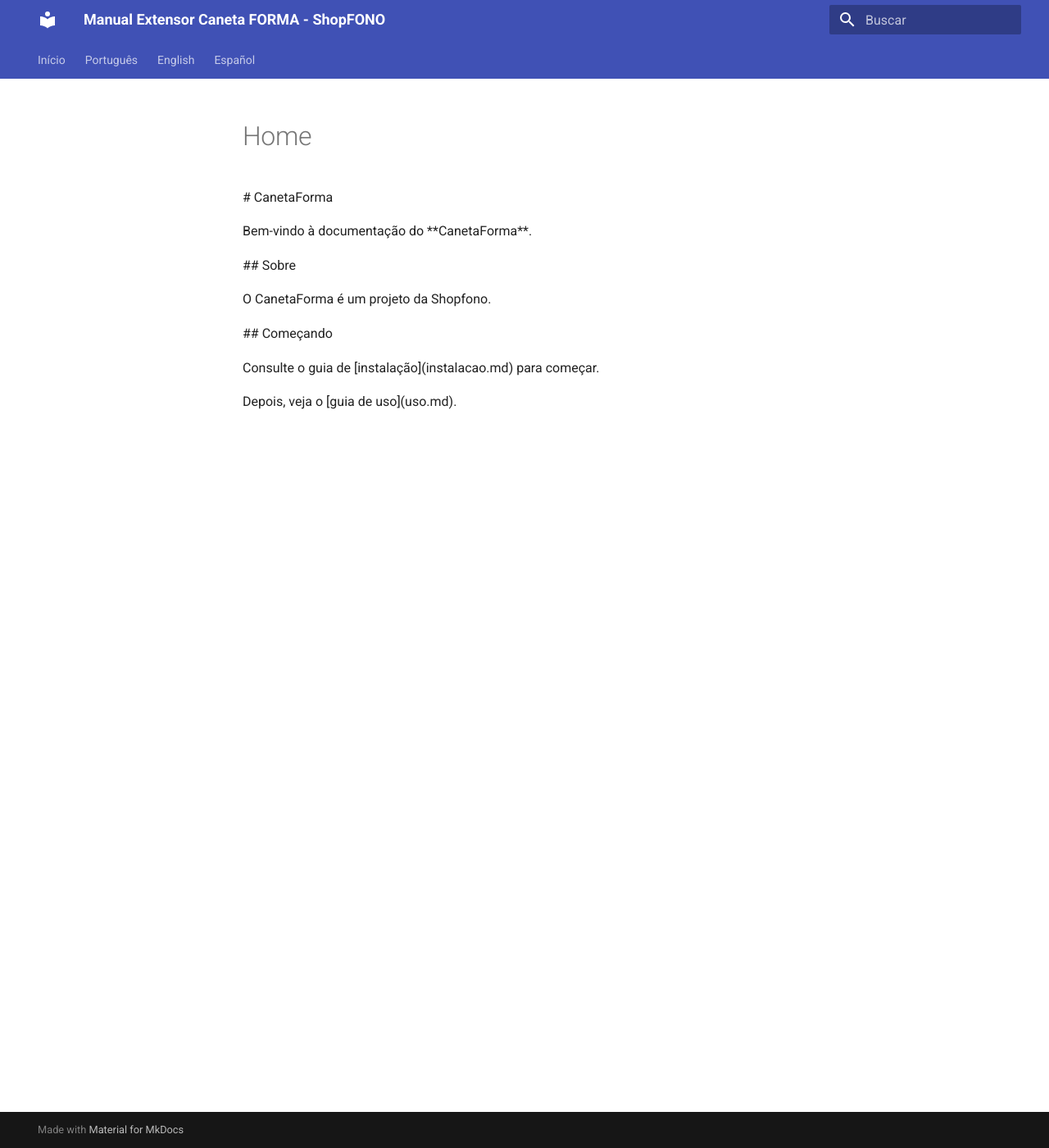
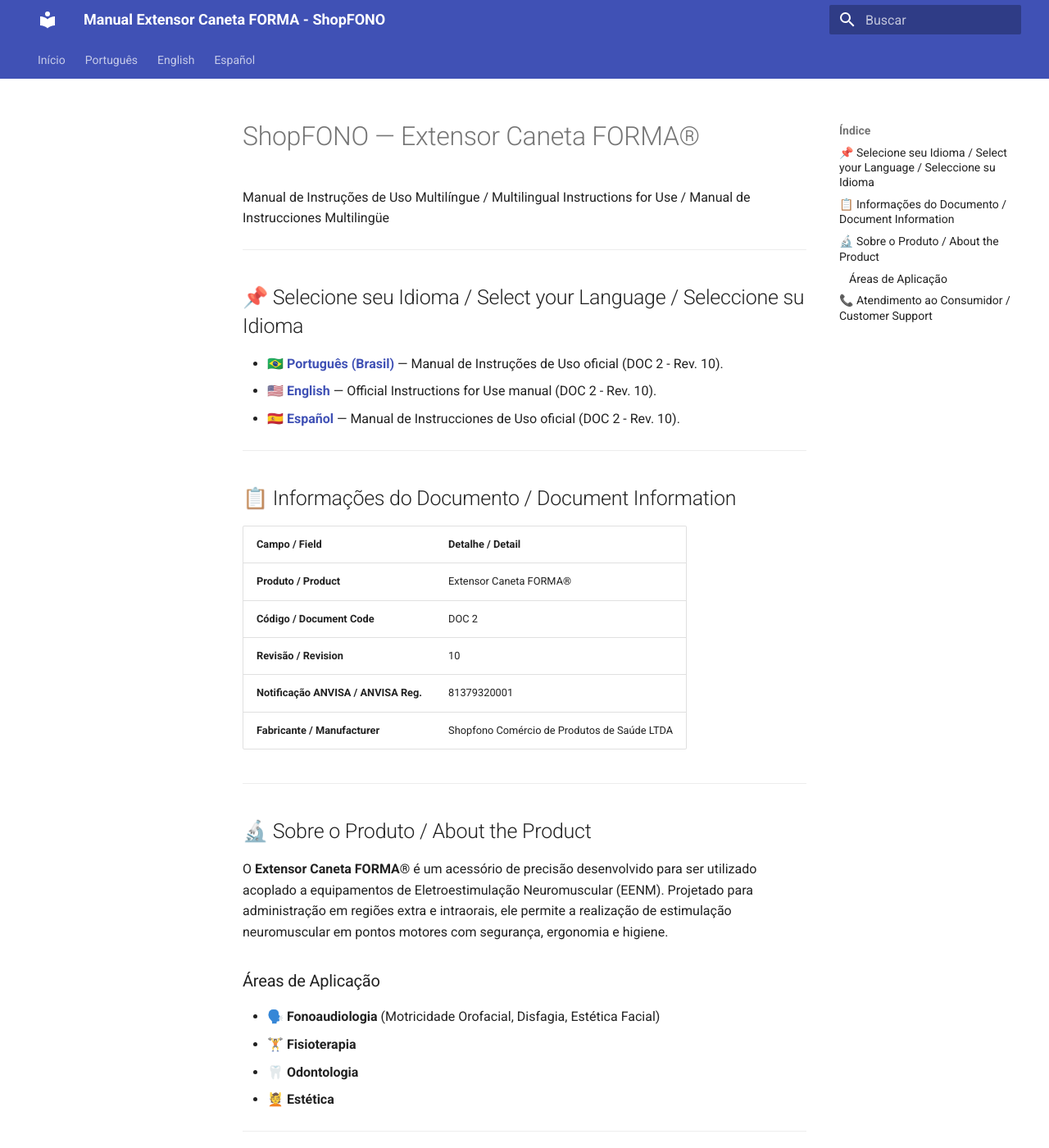
Before and after one commit to docshopfono/CanetaForma, an MkDocs documentation site: the page built from docs/index.md, in a window 1280 px wide and 1400 px high. Shown: the whole window at 82% size. Built offline with MkDocs 1.6.1 and Material for MkDocs 9.7.7, drawn with Linux system fonts in a browser that asks for light colours; some of the changed text lies outside the part shown.

```diff
--- a/docs/index.md
+++ b/docs/index.md
@@ -1,25 +1,47 @@
-\# CanetaForma
+# ShopFONO — Extensor Caneta FORMA®
 
+Manual de Instruções de Uso Multilíngue / Multilingual Instructions for Use / Manual de Instrucciones Multilingüe
 
+---
 
-Bem-vindo à documentação do \*\*CanetaForma\*\*.
+## 📌 Selecione seu Idioma / Select your Language / Seleccione su Idioma
 
+* 🇧🇷 **[Português (Brasil)](pt-BR/README.md)** — Manual de Instruções de Uso oficial (DOC 2 - Rev. 10).
+* 🇺🇸 **[English](en-US/README.md)** — Official Instructions for Use manual (DOC 2 - Rev. 10).
+* 🇪🇸 **[Español](es-ES/README.md)** — Manual de Instrucciones de Uso oficial (DOC 2 - Rev. 10).
 
+---
 
-\## Sobre
+## 📋 Informações do Documento / Document Information
 
+| Campo / Field | Detalhe / Detail |
+|---|---|
+| **Produto / Product** | Extensor Caneta FORMA® |
+| **Código / Document Code** | DOC 2 |
+| **Revisão / Revision** | 10 |
+| **Notificação ANVISA / ANVISA Reg.** | 81379320001 |
+| **Fabricante / Manufacturer** | Shopfono Comércio de Produtos de Saúde LTDA |
 
+---
 
-O CanetaForma é um projeto da Shopfono.
+## 🔬 Sobre o Produto / About the Product
 
+O **Extensor Caneta FORMA®** é um acessório de precisão desenvolvido para ser utilizado acoplado a equipamentos de Eletroestimulação Neuromuscular (EENM). Projetado para administração em regiões extra e intraorais, ele permite a realização de estimulação neuromuscular em pontos motores com segurança, ergonomia e higiene.
 
+### Áreas de Aplicação
+* 🗣️ **Fonoaudiologia** (Motricidade Orofacial, Disfagia, Estética Facial)
+* 🏋️ **Fisioterapia**
+* 🦷 **Odontologia**
+* 💆 **Estética**
 
-\## Começando
+---
 
+## 📞 Atendimento ao Consumidor / Customer Support
 
+- **Telefone / WhatsApp**: (44) 99809-9107
+- **E-mail**: [contato@shopfono.com.br](mailto:contato@shopfono.com.br)
+- **Fabricante Legal**: Shopfono Comércio de Produtos de Saúde LTDA
+- **Endereço**: Rua das Azaleias, 323 - Bairro Conj. Hab. Inocente Vila Nova Júnior, Maringá - PR, CEP: 87060-040
 
-Consulte o guia de \[instalação](instalacao.md) para começar.
-
-
-
-Depois, veja o \[guia de uso](uso.md).
+---
+© Shopfono Comércio de Produtos de Saúde LTDA. Todos os direitos reservados.
```
Also changed, not shown: README.md (+9 -7 lines), docs/en-US/README.md (+5 -12 lines), docs/es-ES/README.md (+5 -12 lines), docs/pt-BR/README.md (+5 -12 lines).
